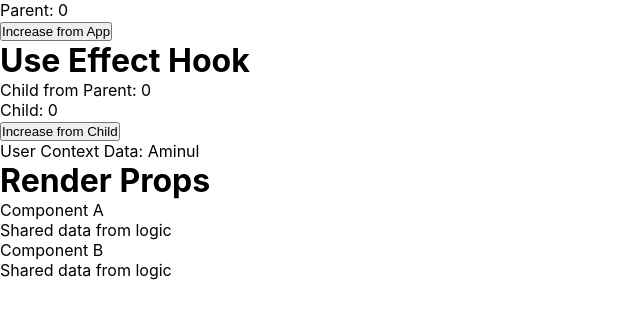
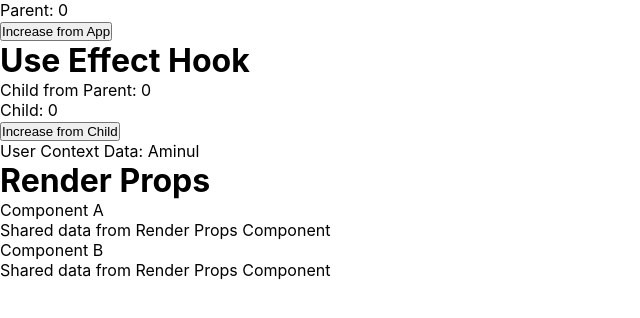
Before and after one commit to bablukpik/youtube-tutorial-react-basic, a React (Create React App) app: page /render-props in a window 1280 px wide. Shown: the top 318 px of the page, without its empty margins (0-640 px from the left). Built offline with nearby package versions, Linux system fonts and the light colour scheme; the HTML template or start-up script is replaced by a standard one.

Commit message:
main: text updated

```diff
--- a/src/components/pages/RenderProps/SharedLogicComponent.tsx
+++ b/src/components/pages/RenderProps/SharedLogicComponent.tsx
@@ -5,7 +5,7 @@ interface Props {
 }
 
 const SharedLogicComponent = ({ render }: Props) => {
-  const sharedData = "Shared data from logic";
+  const sharedData = "Shared data from Render Props Component";
 
   // Perform any shared logic here
   return <>{render(sharedData)}</>;
```
